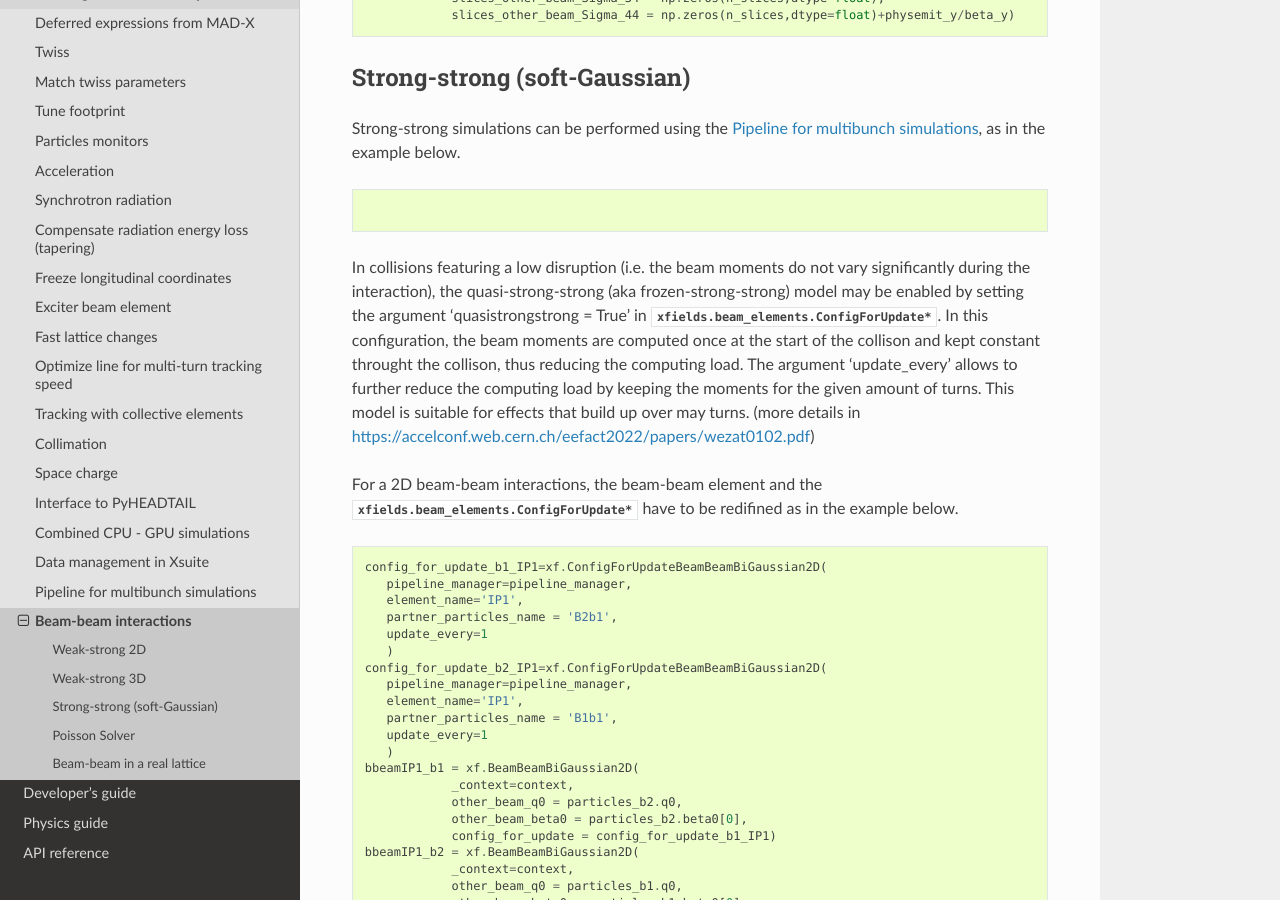
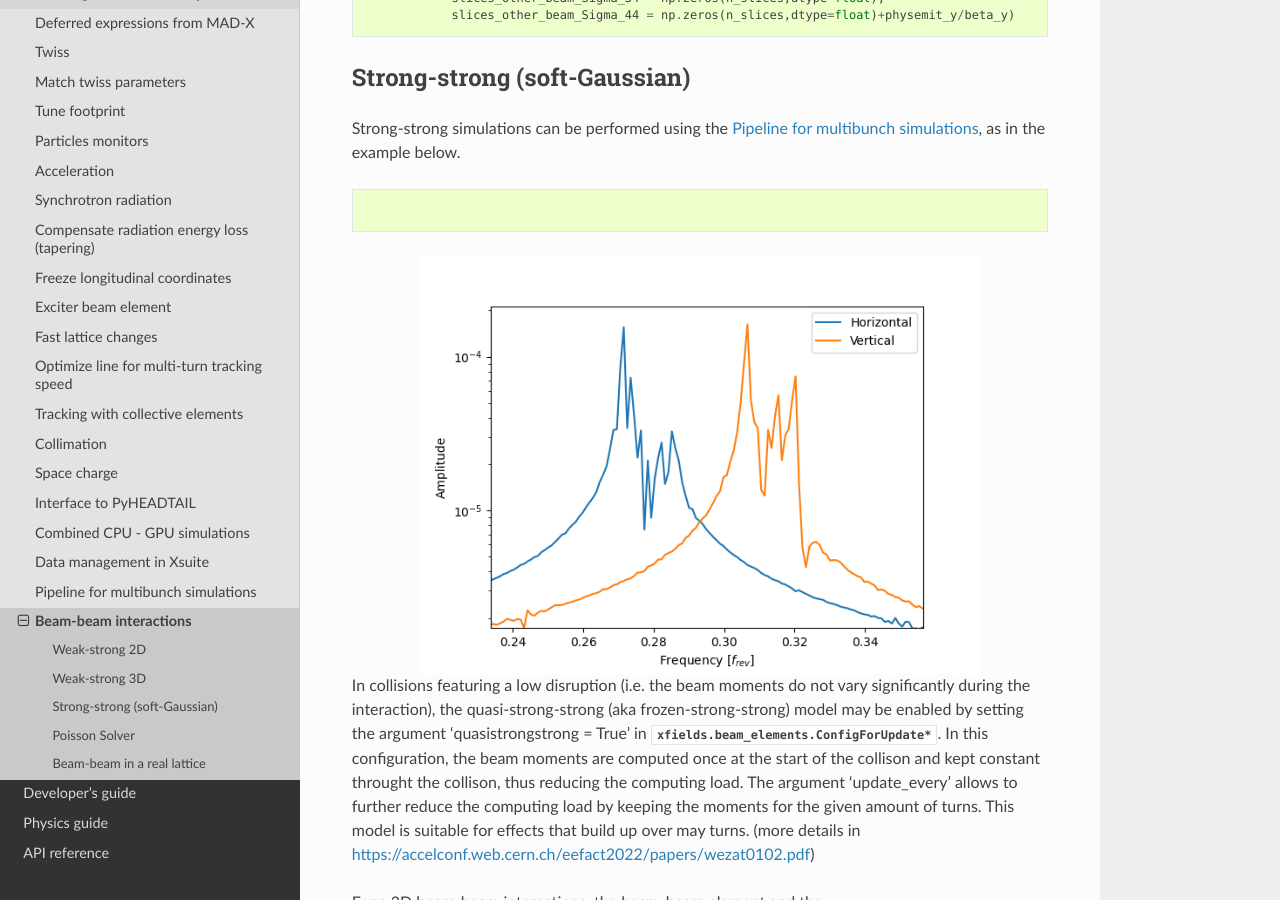
Before and after one commit to xsuite/xsuite, a Sphinx documentation site: the page built from docs/beambeam.rst, in a window 1280 px wide and 900 px high, scrolled down 2309 px. Built offline with Sphinx 7.4.7 and the Read the Docs theme 2.0.0, drawn with Linux system fonts in a browser that asks for light colours.

Commit message:
Update beambeam.rst

```diff
--- a/docs/beambeam.rst
+++ b/docs/beambeam.rst
@@ -67,6 +67,10 @@ Strong-strong simulations can be performed using the :doc:`pipeline`, as in the
 .. literalinclude:: generated_code_snippets/pipeline.py
    :language: python
 
+.. figure:: figures/beambeam_sigmapi.png
+    :width: 80%
+    :align: center
+
 In collisions featuring a low disruption (i.e. the beam moments do not vary significantly during the interaction), the quasi-strong-strong (aka frozen-strong-strong) model may be enabled by setting the argument 'quasistrongstrong
 = True' in :class:`xfields.beam_elements.ConfigForUpdate*`. In this configuration, the beam moments are computed once at the start of the collison and kept constant throught the collison, thus reducing the computing load. The argument 'update_every' allows to further reduce the computing load by keeping the moments for the given amount of turns. This model is suitable for effects that build up over may turns. (more details in https://accelconf.web.cern.ch/eefact2022/papers/wezat0102.pdf)
 
```
